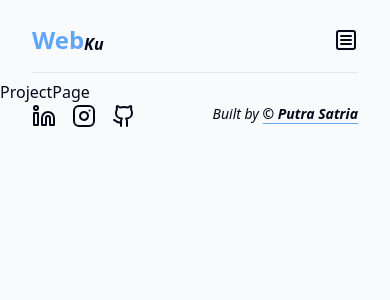
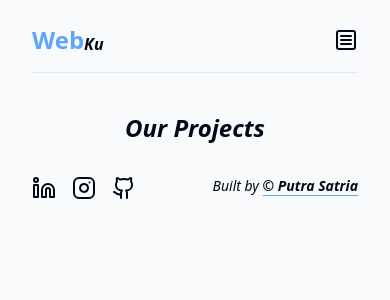
Before and after one commit to mpsalunggg/webku, a Next.js app: page /project in a window 390 px wide. Shown: the top 300 px of the page. Built offline with nearby package versions, Linux system fonts and the light colour scheme.

Commit message:
chore: responsive stack page, etc

```diff
--- a/src/features/Project/index.tsx
+++ b/src/features/Project/index.tsx
@@ -1,4 +1,10 @@
 const ProjectPage = () => {
-  return <div>ProjectPage</div>;
+  return (
+    <section className="container">
+      <h1 className="text-center my-8 text-2xl font-semibold italic">
+        Our Projects
+      </h1>
+    </section>
+  );
 };
 export default ProjectPage;
--- a/src/features/Stack/index.tsx
+++ b/src/features/Stack/index.tsx
@@ -4,7 +4,7 @@ import { InterestIcon, StackIcon, UIIcon } from '@/constants/stack';
 
 const StackPage = () => {
   return (
-    <section className="container flex flex-col gap-8">
+    <section className="container flex flex-col md:gap-8">
       <div className="my-8 text-center space-y-4">
         <h1 className="text-3xl font-semibold italic">Favorite Stack</h1>
         <div className="flex gap-2 justify-center">
```
